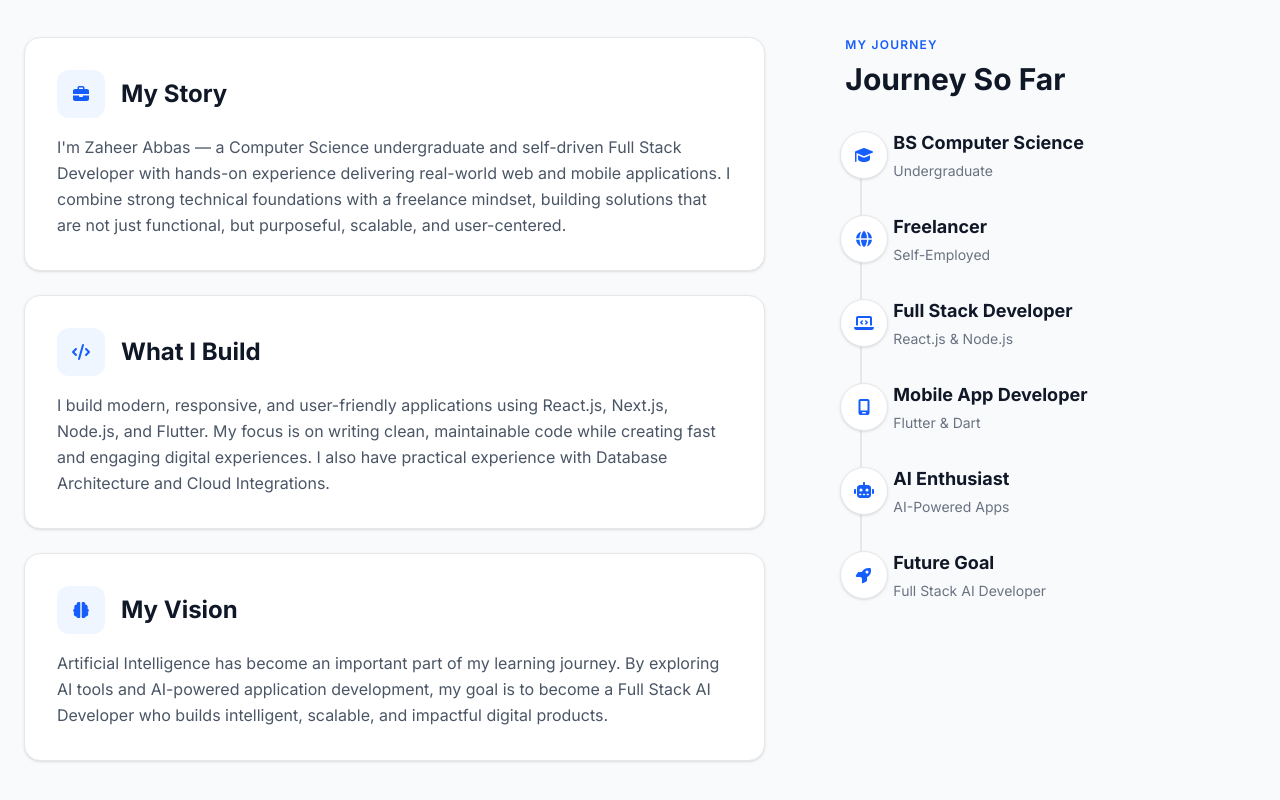
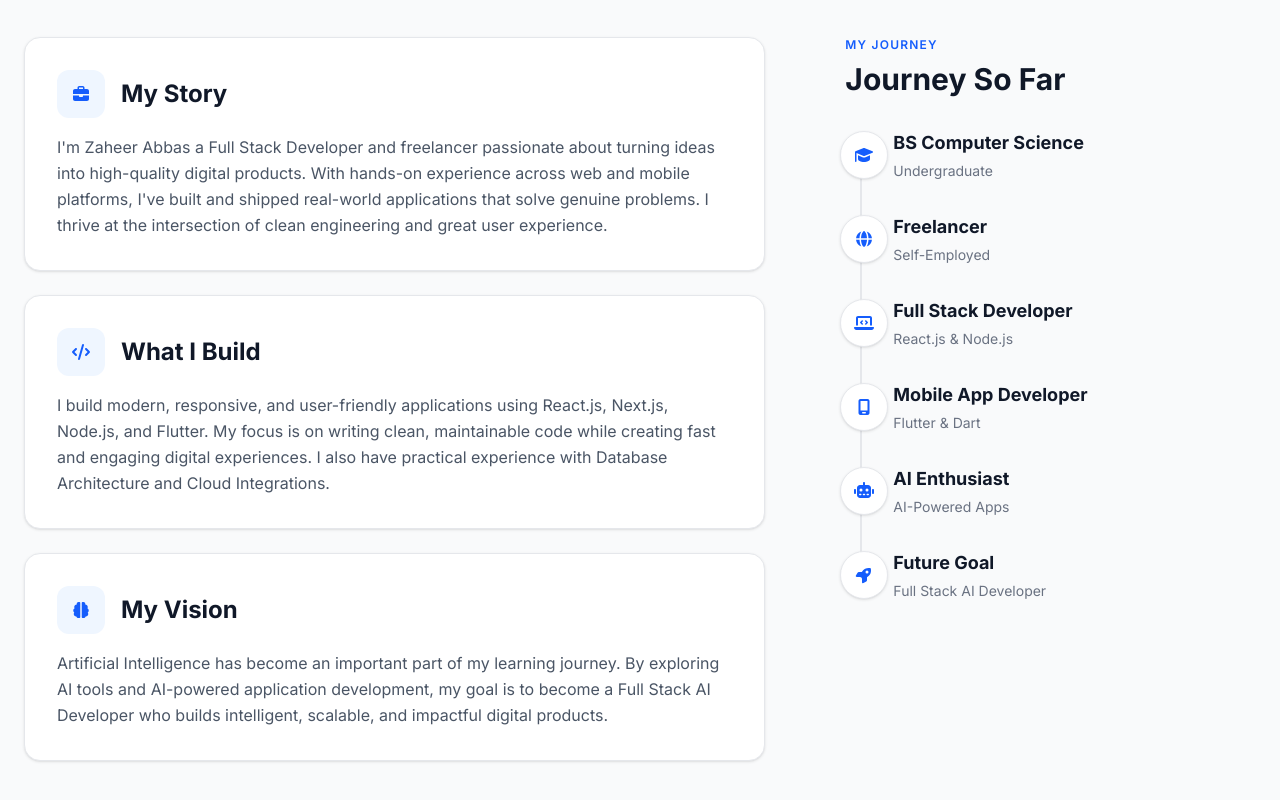
Before and after one commit to zaheerabbasdev/ZaheerAbbas_Portfolio, a Next.js app: page / in a window 1280 px wide. Shown: the part 1199-1999 px from the top of the page. Built offline with nearby package versions, Linux system fonts and the light colour scheme; no server answers.

Commit message:
fix the story section

```diff
--- a/src/components/about/About.tsx
+++ b/src/components/about/About.tsx
@@ -23,7 +23,7 @@ export function About() {
       id: "story",
       title: "My Story",
       icon: faBriefcase,
-      content: `I'm Zaheer Abbas — a Computer Science undergraduate and self-driven Full Stack Developer with hands-on experience delivering real-world web and mobile applications. I combine strong technical foundations with a freelance mindset, building solutions that are not just functional, but purposeful, scalable, and user-centered.`,
+      content: `I'm Zaheer Abbas a Full Stack Developer and freelancer passionate about turning ideas into high-quality digital products. With hands-on experience across web and mobile platforms, I've built and shipped real-world applications that solve genuine problems. I thrive at the intersection of clean engineering and great user experience.`,
     },
     {
       id: "build",
```
